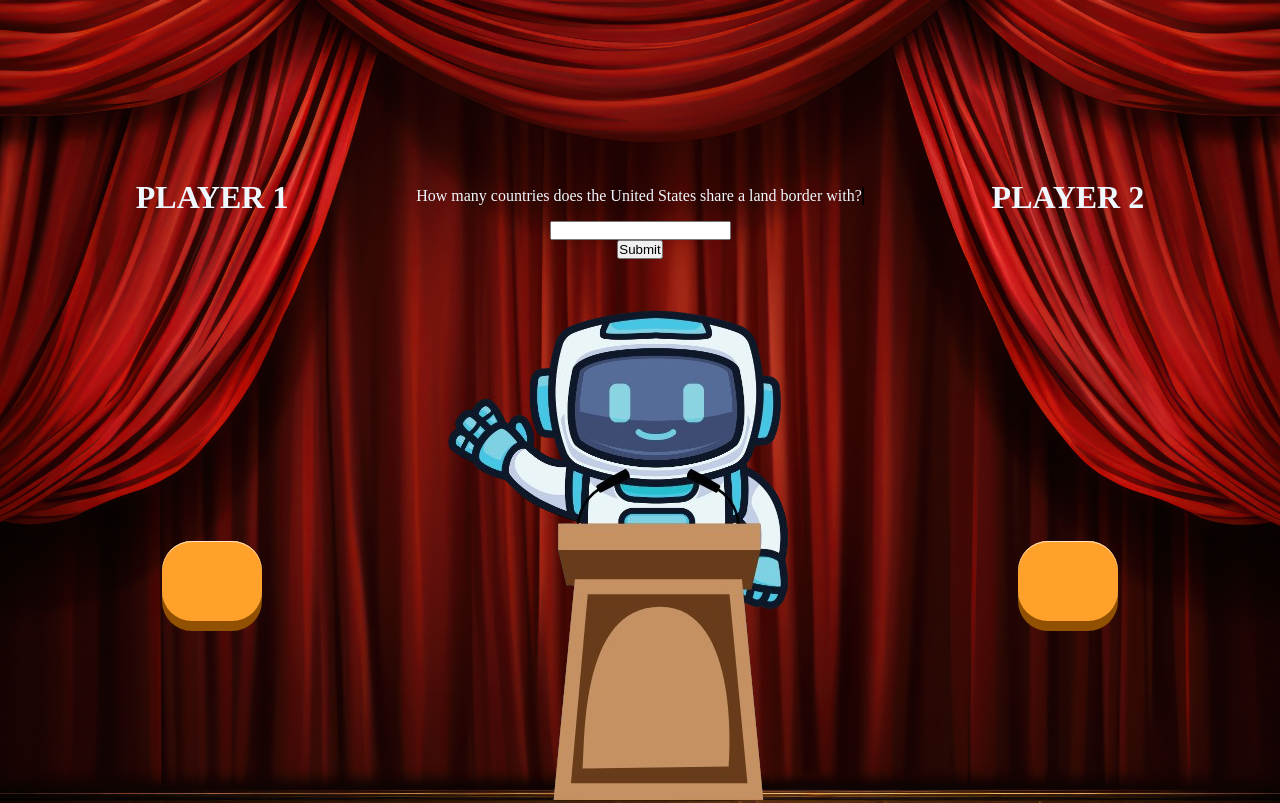
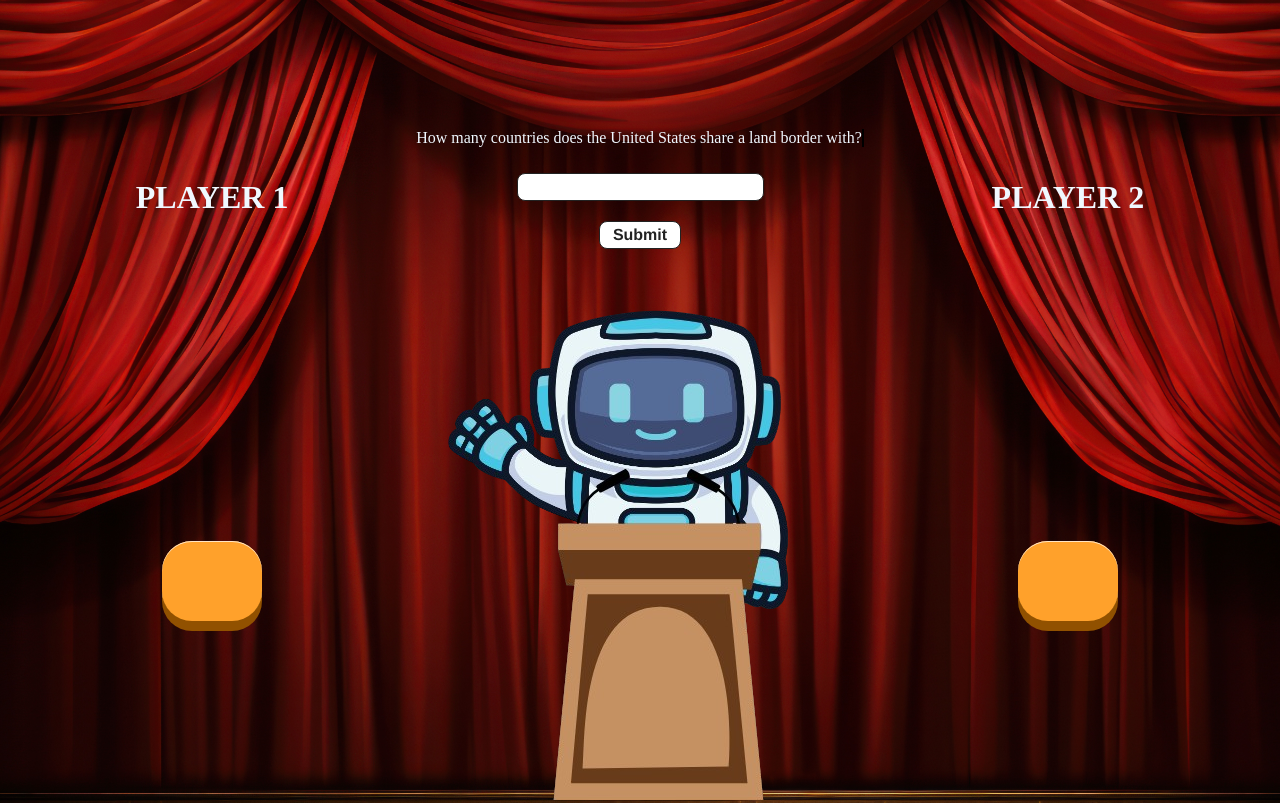
Before and after one commit to RaminKp/MindGrind, a Django app: page / in a window 1280 px wide. Shown: the top 803 px of the page. Run offline with Django 5.2, Linux system fonts and the light colour scheme; data comes from the database, SQL or seed files in the repository; some web fonts are replaced.

Commit message:
Update styles.css

```diff
--- a/theApp/static/css/styles.css
+++ b/theApp/static/css/styles.css
@@ -46,12 +46,12 @@
   white-space: nowrap;
   overflow: hidden;
   border-right: 2px solid #000;
-  animation: reveal 8s steps(2, end) forwards;
+  animation: reveal 4s ease-out forwards;
 }
 
 @keyframes reveal {
   from {
-      width: 0; /* Start hidden */
+      width: 0%; /* Start hidden */
   }
   to {
       width: 100%; /* Gradually reveal text */
@@ -118,3 +118,70 @@
   -moz-border-radius: 5px;
   border-radius: 5px;
 }
+
+.answer{
+  background-color: none;
+  border: 1px solid #222222;
+  border-radius: 8px;
+  box-sizing: border-box;
+  color: #222222;
+  cursor: pointer;
+  display: inline-block;
+  font-family: "Helvetica Neue",sans-serif;
+  font-size: 16px;
+  font-weight: 600;
+  line-height: 20px;
+  margin: 10px;
+  outline: none;
+  padding: 3px 13px;
+  position: relative;
+  text-align: center;
+  text-decoration: none;
+}
+
+.Btn {
+  background-color: #FFFFFF;
+  border: 1px solid #222222;
+  border-radius: 8px;
+  box-sizing: border-box;
+  color: #222222;
+  cursor: pointer;
+  display: inline-block;
+  font-family: "Helvetica Neue",sans-serif;
+  font-size: 16px;
+  font-weight: 600;
+  line-height: 20px;
+  margin: 10px;
+  outline: none;
+  padding: 3px 13px;
+  position: relative;
+  text-align: center;
+  text-decoration: none;
+  touch-action: manipulation;
+  transition: box-shadow .2s,-ms-transform .1s,-webkit-transform .1s,transform .1s;
+  user-select: none;
+  -webkit-user-select: none;
+  width: auto;
+}
+
+.Btn:focus-visible {
+  box-shadow: #222222 0 0 0 2px, rgba(255, 255, 255, 0.8) 0 0 0 4px;
+  transition: box-shadow .2s;
+}
+
+.Btn:active {
+  background-color: #F7F7F7;
+  border-color: #000000;
+  transform: scale(.96);
+}
+
+.Btn:disabled {
+  border-color: #DDDDDD;
+  color: #DDDDDD;
+  cursor: not-allowed;
+  opacity: 1;
+}
+
+.feedbackText{
+  color: aliceblue;
+}
```
